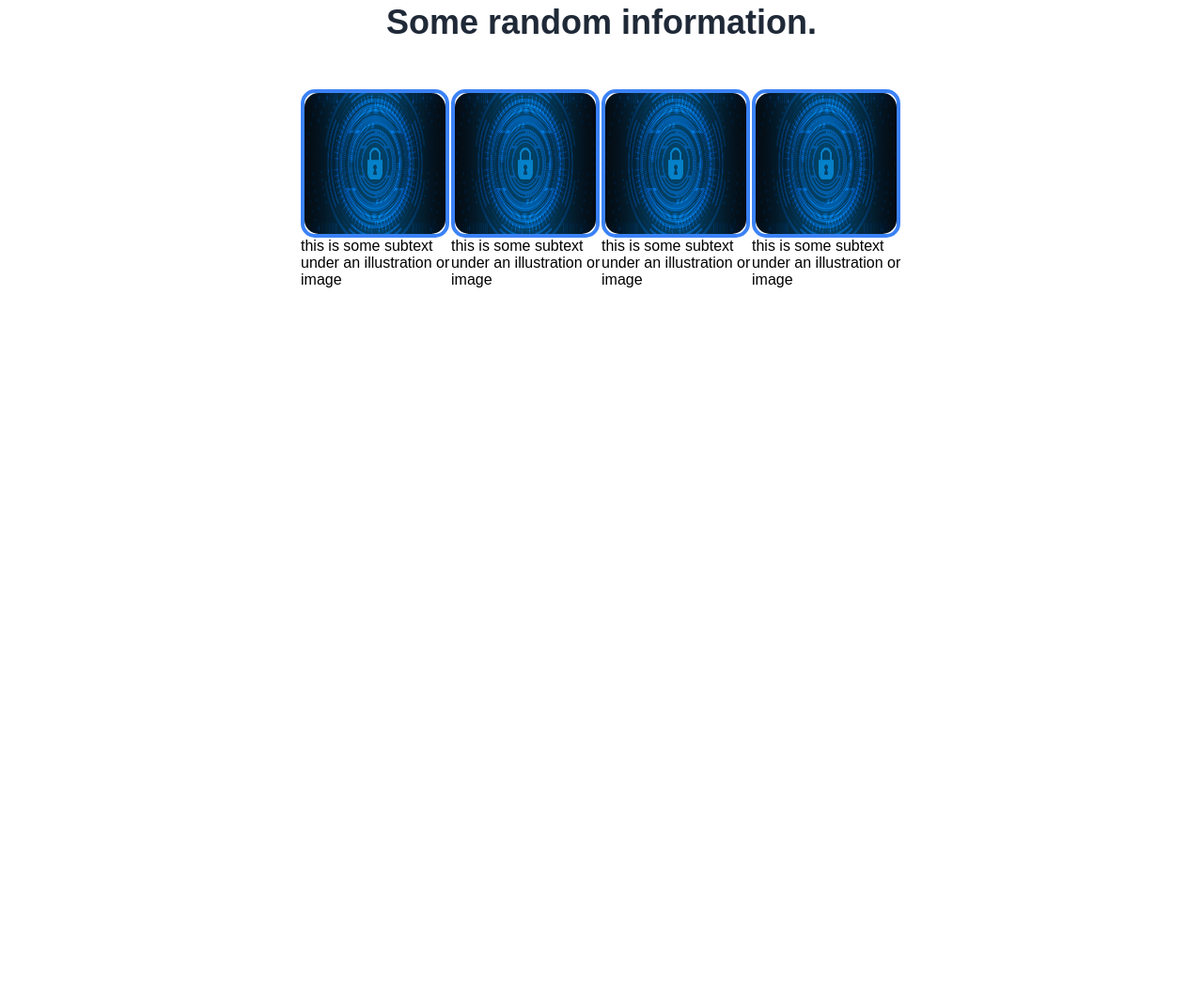
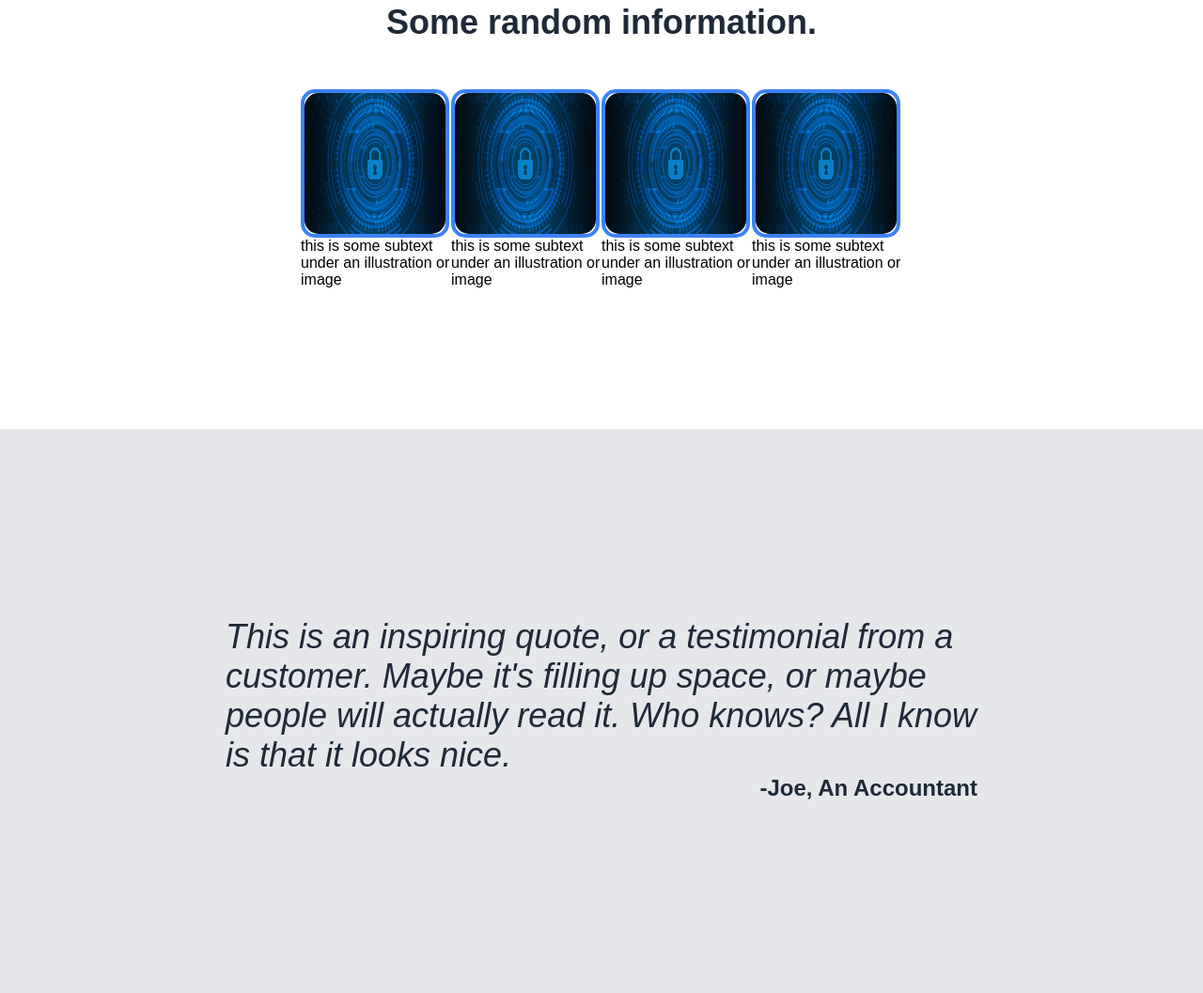
Before and after one commit to SiveyDev/odin-landing-page, a plain HTML site: page index.html in a window 1280 px wide. Shown: the part 951-2008 px from the top of the page at 94% size. Before the commit the page ends 1258 px from the top, so only its background shows below. Drawn offline with Linux system fonts and the light colour scheme.

Commit message:
Add section three and position quote

```diff
--- a/index.html
+++ b/index.html
@@ -51,5 +51,13 @@
             </div>
         </div>
     </div>
+    <div class="sectthree">
+        <figure>
+            <blockquote>
+                <p>This is an inspiring quote, or a testimonial from a customer. Maybe it's filling up space, or maybe people will actually read it. Who knows? All I know is that it looks nice.</p>
+            </blockquote>
+            <figcaption>-Joe, An Accountant</figcaption>
+        </figure>
+    </div>
 </body>
 </html>
--- a/style/style.css
+++ b/style/style.css
@@ -93,6 +93,8 @@ img {
 
 /* End of first section */
 
+/* Beginning of second section */
+
 .square {
     border: 4px solid #3b82f6;
     border-radius: 15px;
@@ -116,9 +118,43 @@ img {
     margin-bottom: 50px;
 }
 
+.secttwo {
+    padding-bottom: 150px;
+}
+
 .secttwo img {
     width: 150px;
     height: 150px;
     padding: 0;
     border-radius: 15px;
 }
+
+/* End of second section */
+
+/* Beginning of third section */
+
+.sectthree {
+    background-color: #E5E7EB;
+    color: #1F2937;
+    height: 600px;
+    display: flex;
+    justify-content: center;
+    align-items: center;
+}
+
+figure {
+    width: 800px;
+    height: 200px;
+}
+
+blockquote {
+    font-size: 36px;
+    font-weight: light;
+    font-style: italic;
+}
+
+figcaption {
+    font-size: 24px;
+    font-weight: bold;
+    text-align: right;
+}
```
